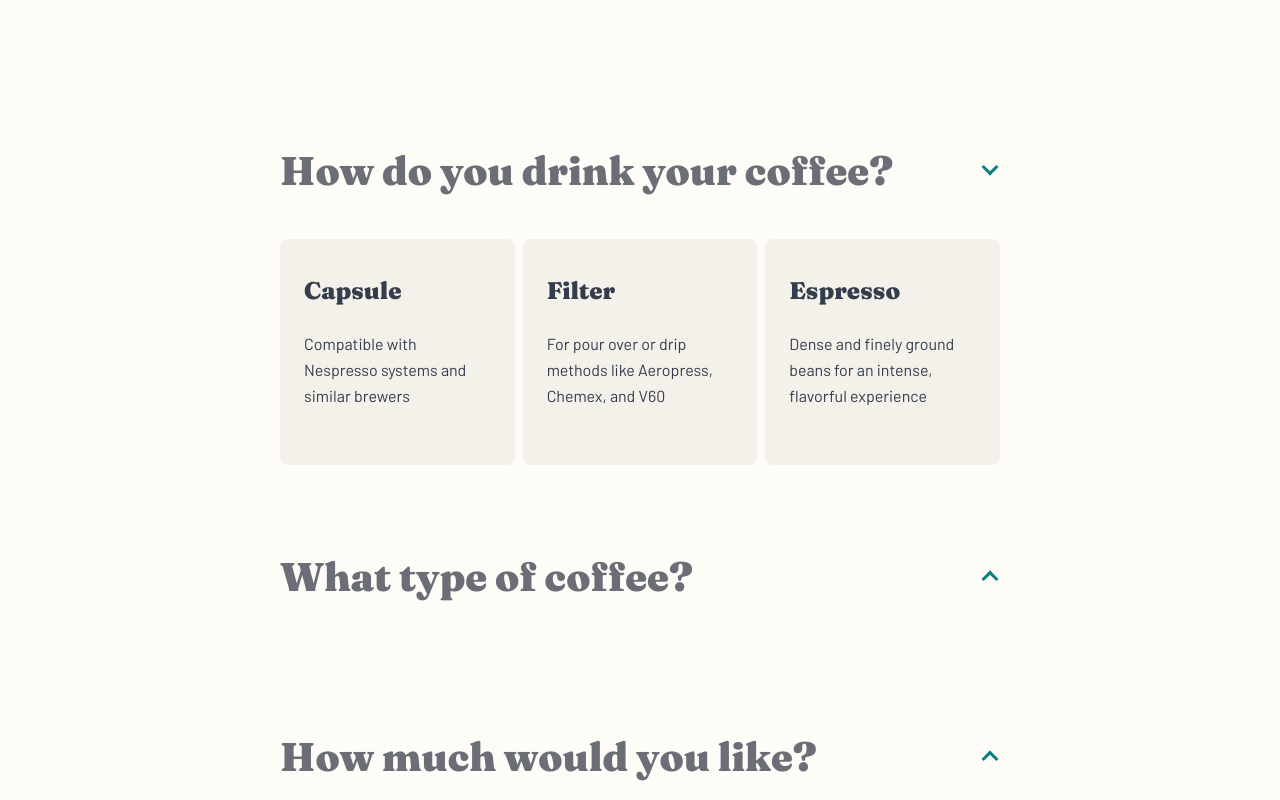
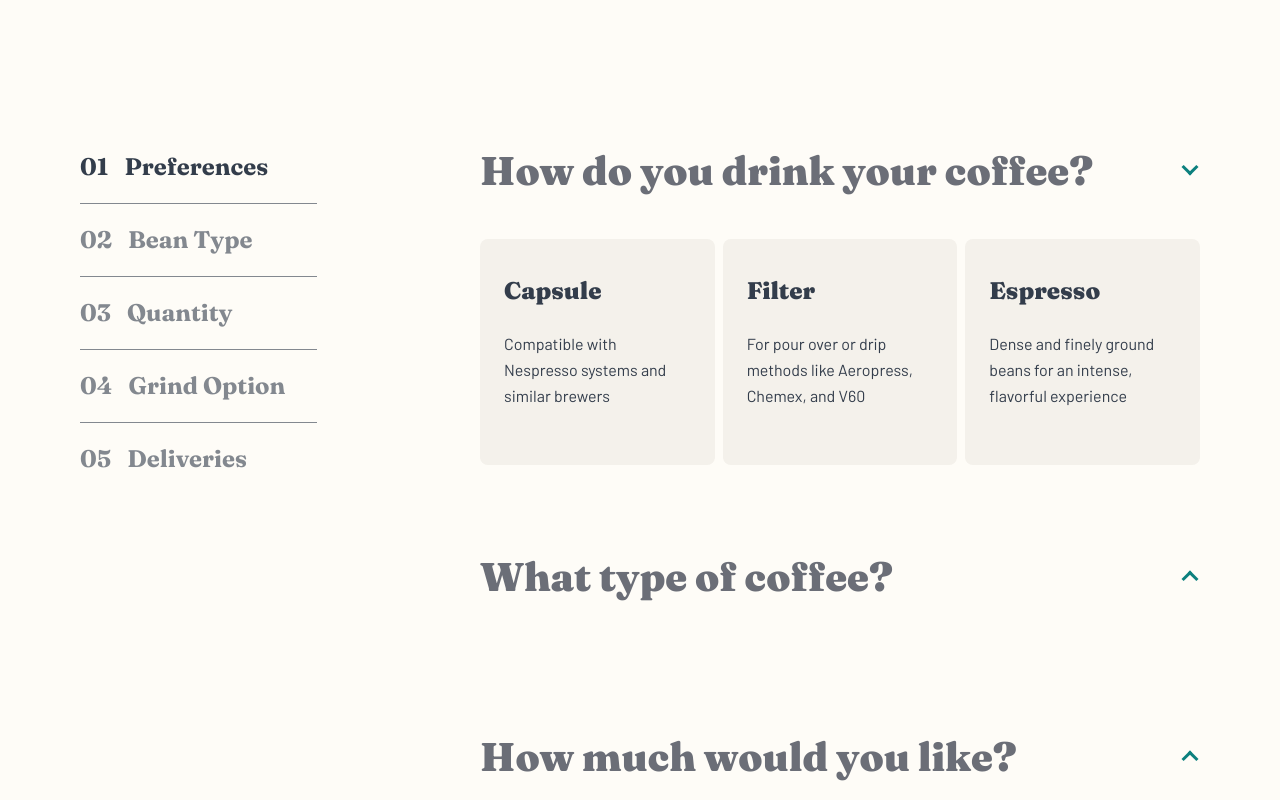
Before and after one commit to Dudeldups/FM-coffeeroasters, a React (Vite) app: page /subscribe in a window 1280 px wide. Shown: the part 1320-2120 px from the top of the page. Built offline with nearby package versions, Linux system fonts and the light colour scheme.

Commit message:
added xl list

```diff
--- a/src/components/SubscribeForm.tsx
+++ b/src/components/SubscribeForm.tsx
@@ -119,10 +119,38 @@ const SubscribeForm = ({ isModalOpen, setIsModalOpen }: SubscribeFormProps) => {
   }, [isSubmitted, setIsModalOpen]);
 
   return (
-    <>
+    <div className="my-28 flex w-full max-w-[70rem] justify-center md:my-36 lg:my-40 xl:justify-between">
+      <ol className="-mt-4 hidden content-start font-fraunces text-lg font-bold text-custom-grey xl:grid">
+        <li
+          className={`py-4 before:mr-4 before:content-["0"_counter(list-item)] ${currentFormStep === 1 ? "text-custom-dark-blue before:text-custom-dark-blue" : ""}`}
+        >
+          Preferences
+        </li>
+        <li
+          className={`border-t border-custom-grey py-4 pr-8 before:mr-4 before:content-["0"_counter(list-item)] ${currentFormStep === 2 ? "text-custom-dark-blue before:text-custom-dark-blue" : ""}`}
+        >
+          Bean Type
+        </li>
+        <li
+          className={`border-t border-custom-grey py-4 pr-8 before:mr-4 before:content-["0"_counter(list-item)] ${currentFormStep === 3 ? "text-custom-dark-blue before:text-custom-dark-blue" : ""}`}
+        >
+          Quantity
+        </li>
+        <li
+          className={`border-t border-custom-grey py-4 pr-8 before:mr-4 before:content-["0"_counter(list-item)] ${isCapsuleSelected ? "opacity-50" : ""} ${currentFormStep === 4 ? "text-custom-dark-blue before:text-custom-dark-blue" : ""}`}
+        >
+          Grind Option
+        </li>
+        <li
+          className={`border-t border-custom-grey py-4 pr-8 before:mr-4 before:content-["0"_counter(list-item)] ${currentFormStep === 5 ? "text-custom-dark-blue before:text-custom-dark-blue" : ""}`}
+        >
+          Deliveries
+        </li>
+      </ol>
+
       <form
         onSubmit={handleSubmit(onSubmit)}
-        className="flex-col-center my-28 max-w-[25rem] md:my-36 md:max-w-[45rem] lg:my-40 xl:items-end"
+        className="flex-col-center max-w-[25rem] md:max-w-[45rem] xl:items-end"
       >
         <ul className="grid gap-24 lg:gap-20">
           {subscriptionData.map((question) => {
@@ -291,7 +319,7 @@ const SubscribeForm = ({ isModalOpen, setIsModalOpen }: SubscribeFormProps) => {
           totalPrice={totalPrice}
         />
       )}
-    </>
+    </div>
   );
 };
 
```
